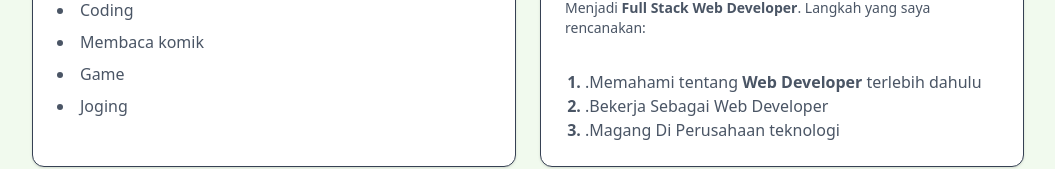
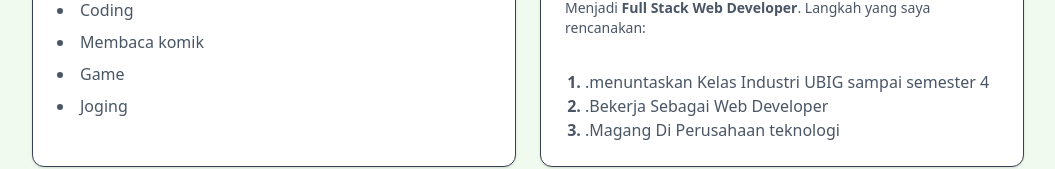
Before and after one commit to aikorplkanesa-creator/Next.JS, a Next.js app: page / in a window 1280 px wide. Shown: the part 469-638 px from the top of the page, without its empty margins (112-1167 px from the left). Built offline with nearby package versions, Linux system fonts and the light colour scheme.

Commit message:
menambahkan hal baru

```diff
--- a/src/app/page.js
+++ b/src/app/page.js
@@ -45,7 +45,7 @@
              Langkah yang saya rencanakan:</p><br></br>
           <ul className="list-inside list-disc space-y-2 text-gray-600">
             <ol type="1" className="list-decimal pl-5 marker:text-black-700 marker:font-bold">
-            <li className="font-normal">.Memahami tentang <strong>Web Developer</strong> terlebih dahulu</li>
+            <li className="font-normal">.menuntaskan Kelas Industri UBIG sampai semester 4</li>
             <li className="font-normal">.Bekerja Sebagai Web Developer</li>
             <li className="font-normal">.Magang Di Perusahaan teknologi</li>
             </ol>
```
